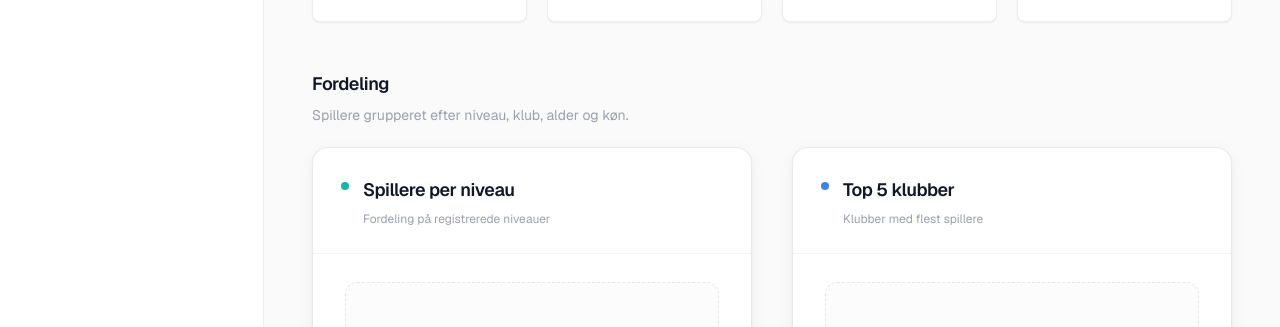
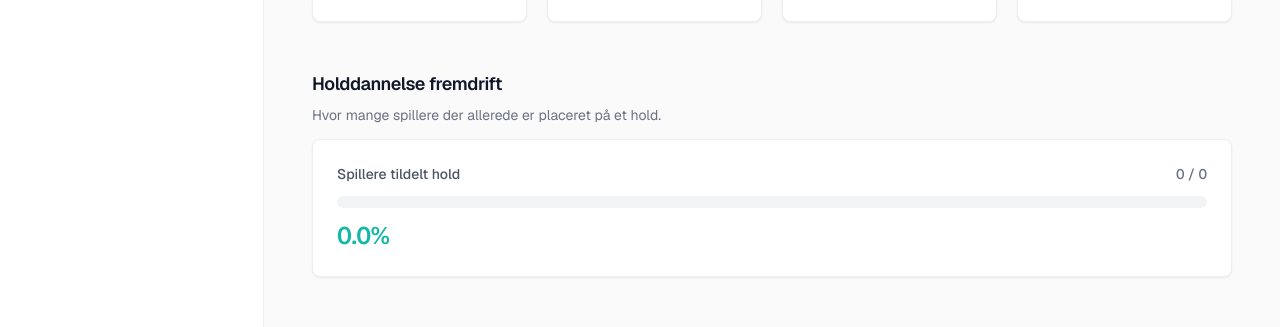
Before and after one commit to espensen-mik/Lykkecup_app, a Next.js app: page /dashboard in a window 1280 px wide. Shown: the part 329-656 px from the top of the page. Built offline with nearby package versions, Linux system fonts and the light colour scheme; no server answers; the database is empty.

Commit message:
progress

```diff
--- a/app/(app)/dashboard/page.tsx
+++ b/app/(app)/dashboard/page.tsx
@@ -1,5 +1,6 @@
 import type { Metadata } from "next";
 import { DashboardCharts } from "@/components/dashboard-charts";
+import { fetchHolddannelseProgress } from "@/lib/holddannelse";
 import {
   computeKpis,
   genderDistribution,
@@ -17,7 +18,10 @@ export const metadata: Metadata = {
 };
 
 export default async function DashboardPage() {
-  const { players, error } = await fetchPlayersForDashboard();
+  const [{ players, error }, { progress: holddannelseProgress }] = await Promise.all([
+    fetchPlayersForDashboard(),
+    fetchHolddannelseProgress(),
+  ]);
 
   if (error) {
     return (
@@ -71,6 +75,22 @@ export default async function DashboardPage() {
         </div>
       </section>
 
+      <section className="space-y-3">
+        <div>
+          <h2 className="text-lg font-semibold tracking-tight text-gray-900 dark:text-white">
+            Holddannelse fremdrift
+          </h2>
+          <p className="mt-1.5 text-sm leading-relaxed text-gray-500 dark:text-gray-400">
+            Hvor mange spillere der allerede er placeret på et hold.
+          </p>
+        </div>
+        <HolddannelseProgressCard
+          assignedPlayers={holddannelseProgress?.assignedPlayers ?? 0}
+          totalPlayers={holddannelseProgress?.totalPlayers ?? 0}
+          percentAssigned={holddannelseProgress?.percentAssigned ?? 0}
+        />
+      </section>
+
       <section className="space-y-5">
         <div>
           <h2 className="text-lg font-semibold tracking-tight text-gray-900 dark:text-white">
@@ -103,3 +123,40 @@ function KpiCard({ label, value }: { label: string; value: string }) {
     </div>
   );
 }
+
+function HolddannelseProgressCard({
+  assignedPlayers,
+  totalPlayers,
+  percentAssigned,
+}: {
+  assignedPlayers: number;
+  totalPlayers: number;
+  percentAssigned: number;
+}) {
+  const safePct = Math.max(0, Math.min(100, percentAssigned));
+
+  return (
+    <div className="rounded-lg border border-lc-border bg-white p-5 shadow-lc-card dark:border-gray-700 dark:bg-gray-900/35 dark:shadow-none sm:p-6">
+      <div className="flex flex-wrap items-baseline justify-between gap-2">
+        <p className="text-sm font-medium text-gray-600 dark:text-gray-300">
+          Spillere tildelt hold
+        </p>
+        <p className="text-sm font-medium tabular-nums text-gray-500 dark:text-gray-400">
+          {assignedPlayers} / {totalPlayers}
+        </p>
+      </div>
+
+      <div className="mt-3 h-3 w-full overflow-hidden rounded-full bg-gray-100 dark:bg-gray-800">
+        <div
+          className="h-full rounded-full bg-gradient-to-r from-[#14b8a6] to-[#0d9488] transition-[width] duration-500 ease-out"
+          style={{ width: `${safePct}%` }}
+          aria-hidden
+        />
+      </div>
+
+      <p className="mt-3 text-2xl font-semibold tabular-nums tracking-tight text-[#14b8a6] dark:text-teal-400">
+        {safePct.toFixed(1)}%
+      </p>
+    </div>
+  );
+}
--- a/lib/holddannelse.ts
+++ b/lib/holddannelse.ts
@@ -94,6 +94,57 @@ export type LevelOverviewStats = {
   unassignedPlayers: number;
   teamCount: number;
 };
+
+export type HolddannelseProgressStats = {
+  totalPlayers: number;
+  assignedPlayers: number;
+  percentAssigned: number;
+};
+
+/**
+ * Samlet fremdrift for holddannelse på tværs af alle niveauer.
+ * Tæller unikke spillere med i eventet og hvor mange af dem der er på et hold.
+ */
+export async function fetchHolddannelseProgress(): Promise<{
+  progress: HolddannelseProgressStats | null;
+  error: string | null;
+}> {
+  const eventId = HOLD_EVENT_ID;
+
+  const [playersRes, membersRes] = await Promise.all([
+    supabase.from("players").select("id").eq("event_id", eventId),
+    supabase.from("team_members").select("player_id").eq("event_id", eventId),
+  ]);
+
+  if (playersRes.error) {
+    return { progress: null, error: playersRes.error.message };
+  }
+  if (membersRes.error) {
+    return { progress: null, error: membersRes.error.message };
+  }
+
+  const players = (playersRes.data ?? []) as { id: string }[];
+  const members = (membersRes.data ?? []) as { player_id: string }[];
+  const playerIds = new Set(players.map((p) => p.id));
+  let assignedPlayers = 0;
+
+  for (const pid of new Set(members.map((m) => m.player_id))) {
+    if (playerIds.has(pid)) assignedPlayers += 1;
+  }
+
+  const totalPlayers = playerIds.size;
+  const percentAssigned =
+    totalPlayers > 0 ? Math.round((assignedPlayers / totalPlayers) * 1000) / 10 : 0;
+
+  return {
+    progress: {
+      totalPlayers,
+      assignedPlayers,
+      percentAssigned,
+    },
+    error: null,
+  };
+}
 
 export async function fetchHolddannelseOverview(): Promise<{
   levels: LevelOverviewStats[];
```
